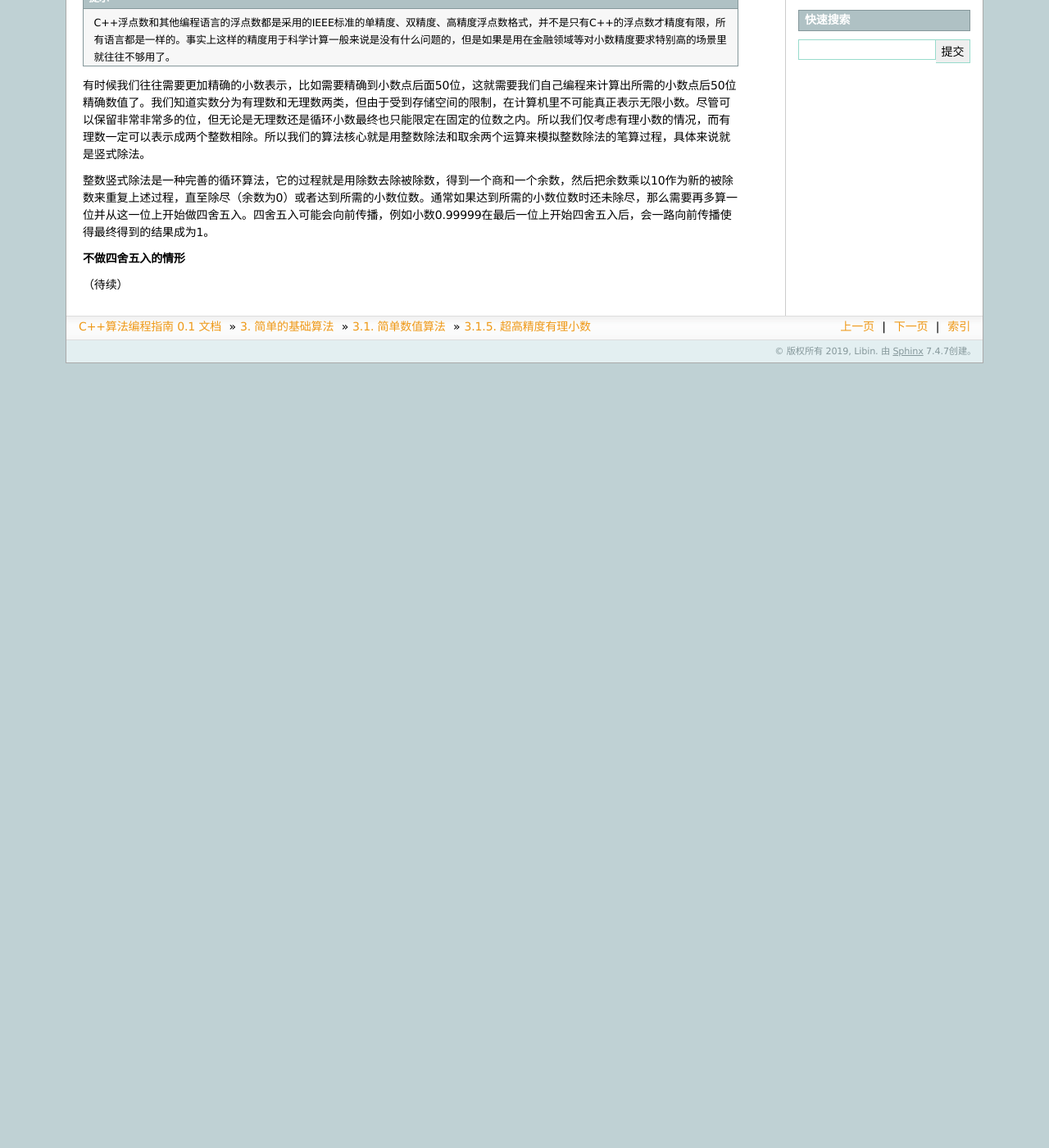
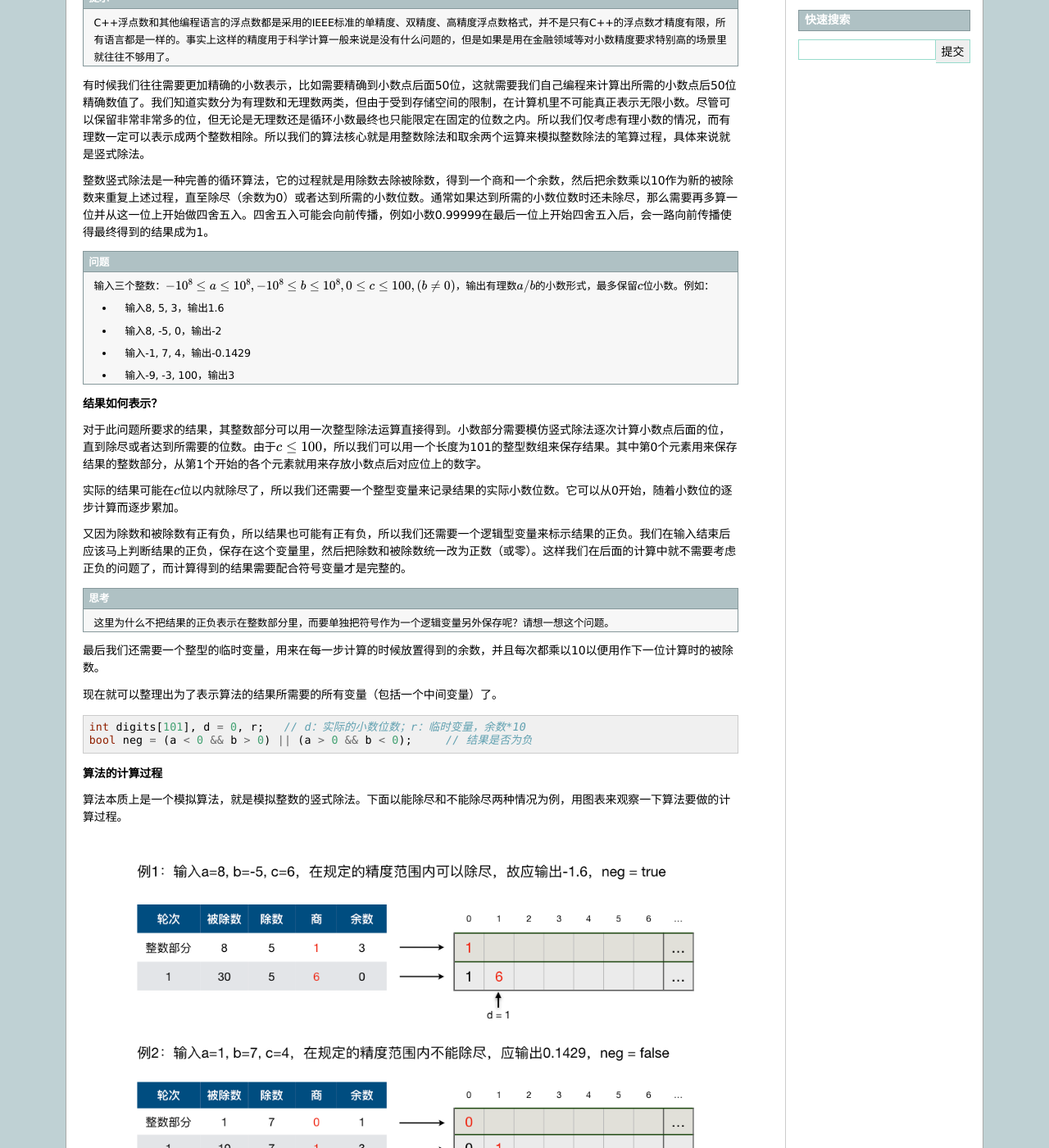
Before and after one commit to majorli/algo_guide, a Sphinx documentation site: the page built from source/ch02/sec01/215_long_decimal.rst, in a window 1280 px wide and 1400 px high, scrolled down 270 px. Shown: the whole window at 82% size. Built offline with Sphinx 7.4.7, drawn with Linux system fonts in a browser that asks for light colours; formulas are drawn with MathJax 3; before the commit the page ends 900 px from its top, so only the background shows below that; some of the changed text lies outside the part shown.

Commit message:
20191123_0046

```diff
--- a/source/ch02/sec01/215_long_decimal.rst
+++ b/source/ch02/sec01/215_long_decimal.rst
@@ -17,6 +17,65 @@ C++的浮点数精度有限，最低的 ``float`` 型单精度浮点数只有最
 
 整数竖式除法是一种完善的循环算法，它的过程就是用除数去除被除数，得到一个商和一个余数，然后把余数乘以10作为新的被除数来重复上述过程，直至除尽（余数为0）或者达到所需的小数位数。通常如果达到所需的小数位数时还未除尽，那么需要再多算一位并从这一位上开始做四舍五入。四舍五入可能会向前传播，例如小数0.99999在最后一位上开始四舍五入后，会一路向前传播使得最终得到的结果成为1。
 
-**不做四舍五入的情形**
+
+.. admonition:: 问题
+
+   输入三个整数：\ :math:`-10^8\le a \le10^8,-10^8\le b \le10^8,0\le c \le 100,(b\neq0)`\ ，输出有理数\ :math:`a/b`\ 的小数形式，最多保留\ :math:`c`\ 位小数。例如：
+
+   * 输入8, 5, 3，输出1.6
+   * 输入8, -5, 0，输出-2
+   * 输入-1, 7, 4，输出-0.1429
+   * 输入-9, -3, 100，输出3
+
+
+**结果如何表示？**
+
+对于此问题所要求的结果，其整数部分可以用一次整型除法运算直接得到。小数部分需要模仿竖式除法逐次计算小数点后面的位，直到除尽或者达到所需要的位数。由于\ :math:`c\le100`，所以我们可以用一个长度为101的整型数组来保存结果。其中第0个元素用来保存结果的整数部分，从第1个开始的各个元素就用来存放小数点后对应位上的数字。
+
+实际的结果可能在\ :math:`c`\ 位以内就除尽了，所以我们还需要一个整型变量来记录结果的实际小数位数。它可以从0开始，随着小数位的逐步计算而逐步累加。
+
+又因为除数和被除数有正有负，所以结果也可能有正有负，所以我们还需要一个逻辑型变量来标示结果的正负。我们在输入结束后应该马上判断结果的正负，保存在这个变量里，然后把除数和被除数统一改为正数（或零）。这样我们在后面的计算中就不需要考虑正负的问题了，而计算得到的结果需要配合符号变量才是完整的。
+
+.. admonition:: 思考
+
+   这里为什么不把结果的正负表示在整数部分里，而要单独把符号作为一个逻辑变量另外保存呢？请想一想这个问题。
+
+最后我们还需要一个整型的临时变量，用来在每一步计算的时候放置得到的余数，并且每次都乘以10以便用作下一位计算时的被除数。
+
+现在就可以整理出为了表示算法的结果所需要的所有变量（包括一个中间变量）了。
+
+.. code-block:: c++
+
+   int digits[101], d = 0, r;   // d：实际的小数位数；r：临时变量，余数*10
+   bool neg = (a < 0 && b > 0) || (a > 0 && b < 0);     // 结果是否为负
+
+
+**算法的计算过程**
+
+算法本质上是一个模拟算法，就是模拟整数的竖式除法。下面以能除尽和不能除尽两种情况为例，用图表来观察一下算法要做的计算过程。
+
+.. image:: ../../images/215_decimal.png
+
+
+但实际上四舍五入发生的时候，有可能不止影响到最后一个小数位，它可能会向前传播。
+
+例如，:math:`198\div199\approx 0.99497...`，如果我们要求最多保留4位小数，那么在小数点后第4位上四舍五入后会继续向前进位，最终结果剩下3位小数，为0.995。
+
+再如\ :math:`2018\div2019\approx 0.99950...`，如果我们要保留最多3位小数，那么四舍五入引发的向前进位会一直传播到整数部分，最终结果为1。
+
+这是我们算法里在四舍五入时要考虑到的情况。舍入首先肯定是发生在当前最后一位，也就是第d位上的。舍入后要判断其是否大于9，如果是则说明要向前进位，这就需要把当前最后位改为0，然后把前面一位变成新的最后位，然后新的最后位加1，再判断是否需要继续向前进位......如此不断重复这一过程直至某次舍入之后不需要向前进位或一直推进到了整数部分。这和小学算术所学的四舍五入过程完全一致。
+
+
+**代码及其改进**
+
+经过上面的分析，应该不难写出实际的C++代码了。编写输出语句时要注意两处容易引起错误的地方。一是结果的正负不要忘记；二是如果结果是整数则不需要输出小数点。代码里没有加注释，请大家务必自己把这它读懂。
+
+
+.. literalinclude:: ../../codes/215_long_decimal.cpp
+   :language: c++
+
+
+这个算法还有可以改进的地方吗？当然有。试想如果问题没有限定 :math:`c\le100` 呢？用静态的数组就很难确定应该开多大的长度了。
+
 
 （待续）
```
Also changed, not shown: source/images/215_decimal.png (added), 1 other file.
